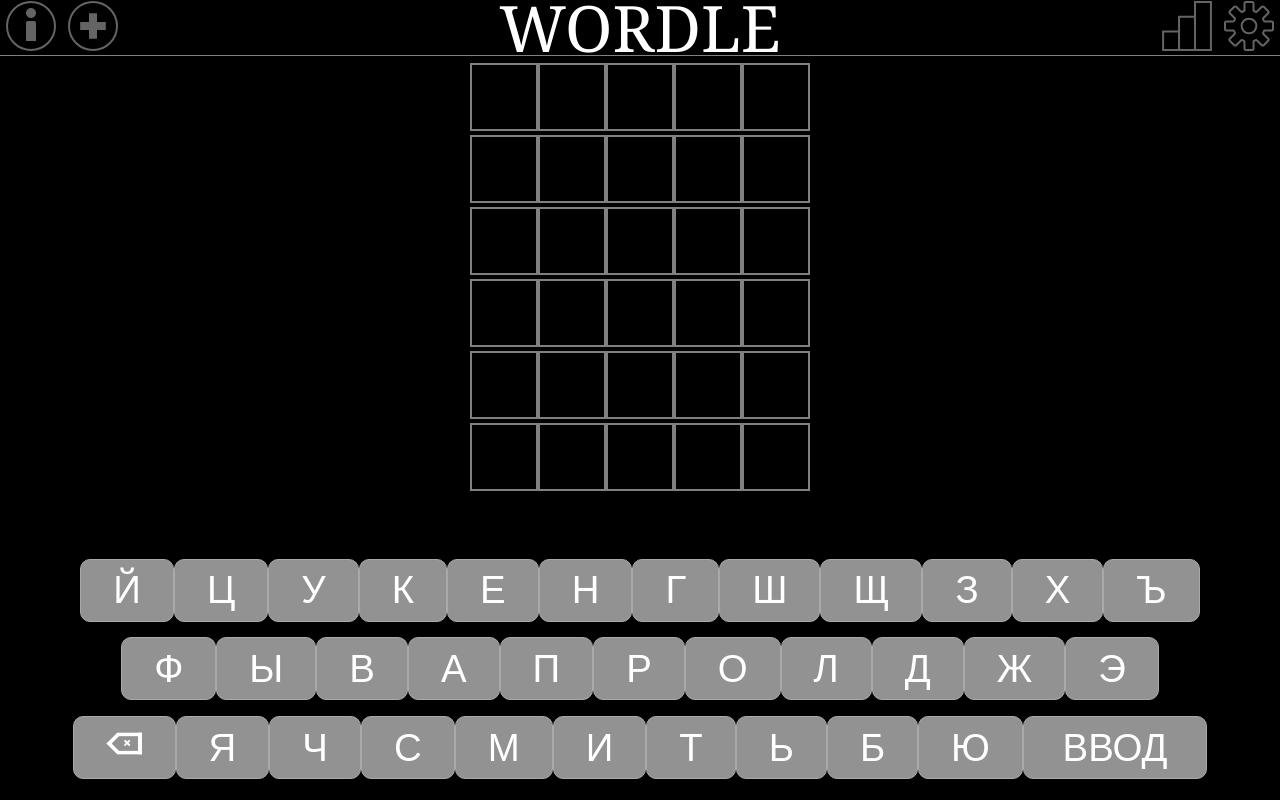
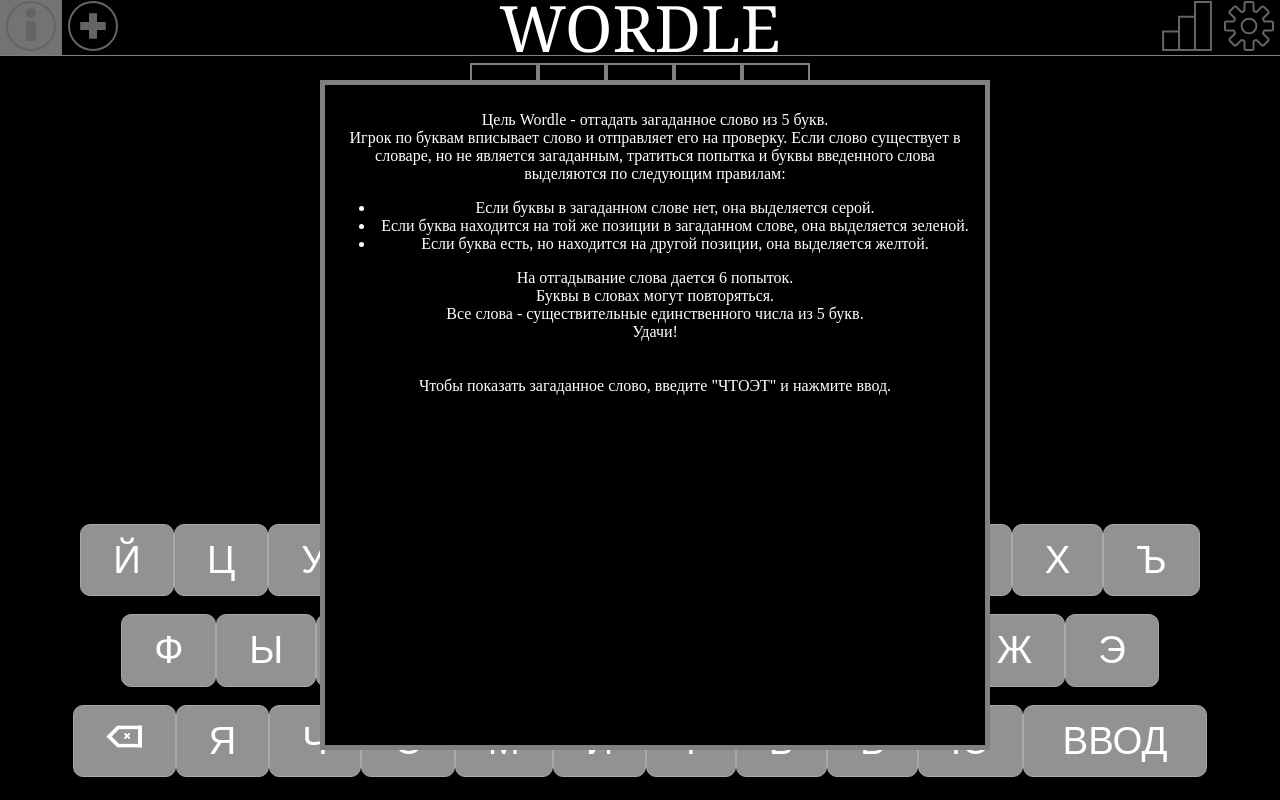
Before and after one commit to DrManfree/Wordle, a plain HTML site: page index.html in a window 1280 px wide. Both pictures are taken after a click on the button 31 px from the left and 27 px from the top of the page. Drawn offline with Linux system fonts and the light colour scheme.

Commit message:
some button functionality

```diff
--- a/script.js
+++ b/script.js
@@ -115,6 +115,7 @@
 window.onload = function() {
     new Keyboard(document.querySelector('.keyboard'));
     document.querySelector('.new').onclick = newGame;
+    document.querySelector('.help').onclick = showHelp;
 };
 
 function showMessage(message) {
@@ -147,6 +148,45 @@
         item.className = "letter-box";
         item.style.background = '';
     });
+    showMessage('Новая игра начата.');
+}
+
+function showHelp() {
+    if (document.querySelector('.help-tab')) {
+        document.querySelector('.help-tab').remove();
+        return;
+    }
+    if (document.querySelector('.tab')) {
+        document.querySelector('.tab').remove();
+    }
+    let content = '';
+    content +=
+`<p>
+Цель Wordle - отгадать загаданное слово из 5 букв.<br>
+Игрок по буквам вписывает слово и отправляет его на проверку.
+Если слово существует в словаре, но не является загаданным,
+тратиться попытка и буквы введенного слова выделяются по следующим правилам:
+<ul>
+<li>Если буквы в загаданном слове нет, она выделяется серой.</li>
+<li>Если буква находится на той же позиции в загаданном слове, она выделяется зеленой.</li>
+<li>Если буква есть, но находится на другой позиции, она выделяется желтой.</li>
+</ul>
+На отгадывание слова дается 6 попыток.<br>
+Буквы в словах могут повторяться.<br>
+Все слова - существительные единственного числа из 5 букв.<br>
+Удачи!<br>
+<br>
+<br>
+Чтобы показать загаданное слово, введите "ЧТОЭТ" и нажмите ввод.</p>`;
+    showTab(content, 'help-tab');
+}
+
+function showTab(content, type) {
+    let tab = document.createElement('div');
+    document.body.appendChild(tab);
+    tab.className = 'tab';
+    tab.classList.add(type);
+    tab.innerHTML = content;
 }
 
 let currentRow = 0;
--- a/style.css
+++ b/style.css
@@ -5,16 +5,16 @@
     margin: 0;
     background: black;
     display: grid;
-    grid-template-rows: auto 2fr 1fr;
+    grid-template-rows: auto 5fr 5fr;
     position: relative;
     user-select: none;
+    color: white;
 }
 .top-info {
     position: relative;
     display: flex;
     justify-content: space-between;
     list-style-type: none;
-    color: white;
     border-bottom: 1px solid gray;
     margin-bottom: 5px;
     height: auto;
@@ -34,6 +34,11 @@
     background: none;
     outline: none;
     border: none;
+    transition: 0.5s;
+    transition-property: background;
+}
+.top-info button:hover {
+    background:rgba(255, 255, 255, 0.452);
 }
 .top-info button img {
     width: 100%;
@@ -45,7 +50,6 @@
     border: 2px solid gray;
     width: 8vh;
     height: 8vh;
-    color: white;
     text-align: center;
     font-size: 7vh;
     font-family:'Courier New', Courier, monospace;
@@ -73,9 +77,9 @@
 }
 .board-letter {
     border: 1px solid darkgray;
+    color: white;
     outline: none;
     background: rgb(146, 146, 146);
-    color: white;
     border-radius: 10px;
     transition: 0.5s;
     padding: 0 2.5vw;
@@ -152,8 +156,18 @@
     animation-duration: 1s;
     animation-fill-mode: forwards;
 }
+.tab {
+    position: absolute;
+    height: calc(var(--vh, 1vh) * 80);
+    width: 50vw;
+    background: black;
+    left: 25vw;
+    top: calc(var(--vh, 1vh) * 10);
+    border: 5px solid gray;
+    text-align: center;
+    padding: 10px;
+}
 .message {
-    color: white;
     background: rgba(0, 0, 0, 0.801);
     border: 1px solid gray;
     border-radius: 20px;
```
